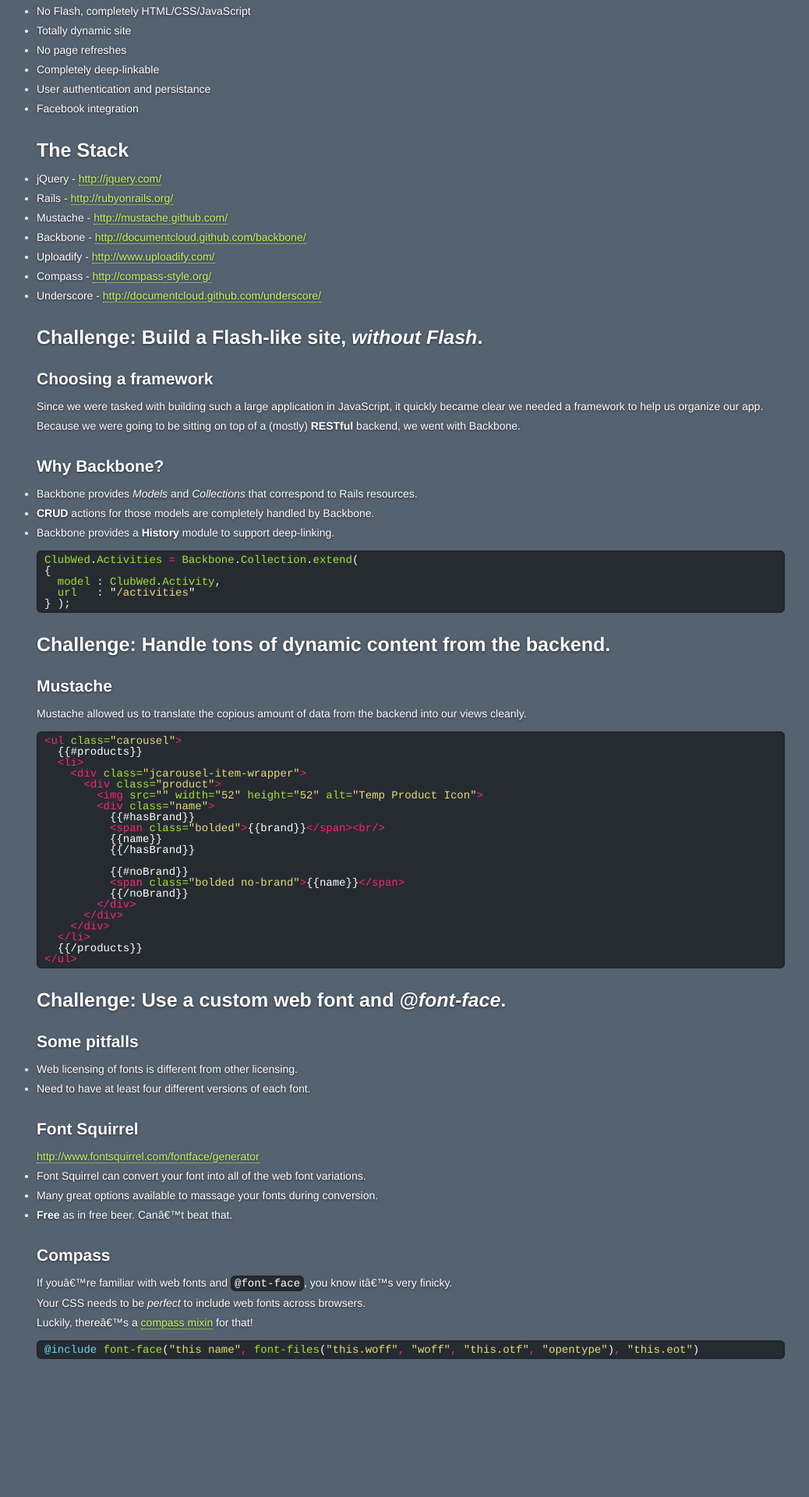
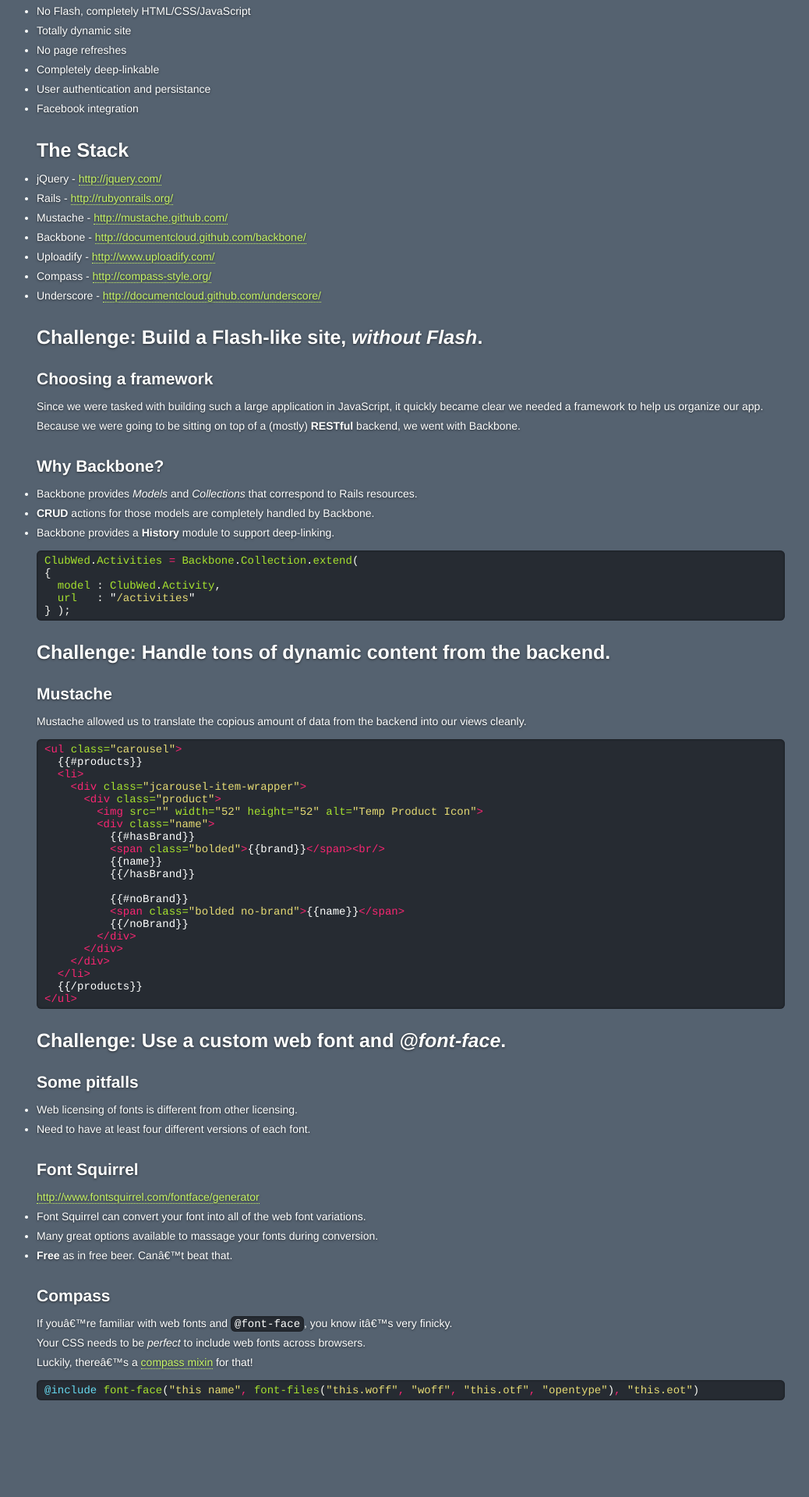
Before and after one commit to SFCRD/sfcrd.github.com, a Jekyll site: the page built from _posts/2011-06-15-case-study-club-wedd.md, in a window 1280 px wide. Shown: the part 739-2659 px from the top of the page at 78% size, without its empty margins (113-1151 px from the left). Built offline with Jekyll 4.4.1, drawn with Linux system fonts in a browser that asks for light colours; before the commit the page ends 2606 px from its top, so only the background shows below that.

Commit message:
Update syntax highlighting style

```diff
--- a/_sass/pygments/_monokai.sass
+++ b/_sass/pygments/_monokai.sass
@@ -203,3 +203,9 @@
   color: #ae81ff
 
 /* Literal.Number.Integer.Long
+
+/* Bash Session
+.gp
+  color: $aqua
+.go
+  color: $grey
--- a/_sass/styles/_highlight.sass
+++ b/_sass/styles/_highlight.sass
@@ -6,6 +6,7 @@ pre, code
   background: $dark
   margin: 10px 0
   white-space: pre
+  line-height: 16px
 
 pre
   padding: 5px 10px
--- a/stylesheets/screen.css
+++ b/stylesheets/screen.css
@@ -320,19 +320,20 @@ pre, code {
   background: #262b32;
   margin: 10px 0;
   white-space: pre;
+  line-height: 16px;
 }
 
-/* line 10, ../_sass/styles/_highlight.sass */
+/* line 11, ../_sass/styles/_highlight.sass */
 pre {
   padding: 5px 10px;
 }
 
-/* line 13, ../_sass/styles/_highlight.sass */
+/* line 14, ../_sass/styles/_highlight.sass */
 code {
   padding: 2px 5px;
 }
 
-/* line 16, ../_sass/styles/_highlight.sass */
+/* line 17, ../_sass/styles/_highlight.sass */
 pre > code {
   background: transparent;
   border: none;
@@ -343,18 +344,18 @@ pre > code {
   box-shadow: none;
 }
 
-/* line 22, ../_sass/styles/_highlight.sass */
+/* line 23, ../_sass/styles/_highlight.sass */
 pre {
   overflow: auto;
 }
 
-/* line 25, ../_sass/styles/_highlight.sass */
+/* line 26, ../_sass/styles/_highlight.sass */
 pre::-webkit-scrollbar {
   width: 8px;
   height: 8px;
 }
 
-/* line 29, ../_sass/styles/_highlight.sass */
+/* line 30, ../_sass/styles/_highlight.sass */
 pre::-webkit-scrollbar-track, pre::-webkit-scrollbar-track-piece {
   background-color: #14171b;
   -moz-border-radius: 8px;
@@ -365,7 +366,7 @@ pre::-webkit-scrollbar-track, pre::-webkit-scrollbar-track-piece {
   border-radius: 8px;
 }
 
-/* line 33, ../_sass/styles/_highlight.sass */
+/* line 34, ../_sass/styles/_highlight.sass */
 pre::-webkit-scrollbar-thumb {
   background-color: #262b32;
   border: 2px solid #14171b;
@@ -635,3 +636,13 @@ article[role='post'].slides h1, article[role='post'].slides h2, article[role='po
 }
 
 /* Literal.Number.Integer.Long */
+/* Bash Session */
+/* line 208, ../_sass/pygments/_monokai.sass */
+.gp {
+  color: #4ecdc4;
+}
+
+/* line 210, ../_sass/pygments/_monokai.sass */
+.go {
+  color: #b6b6b6;
+}
```
